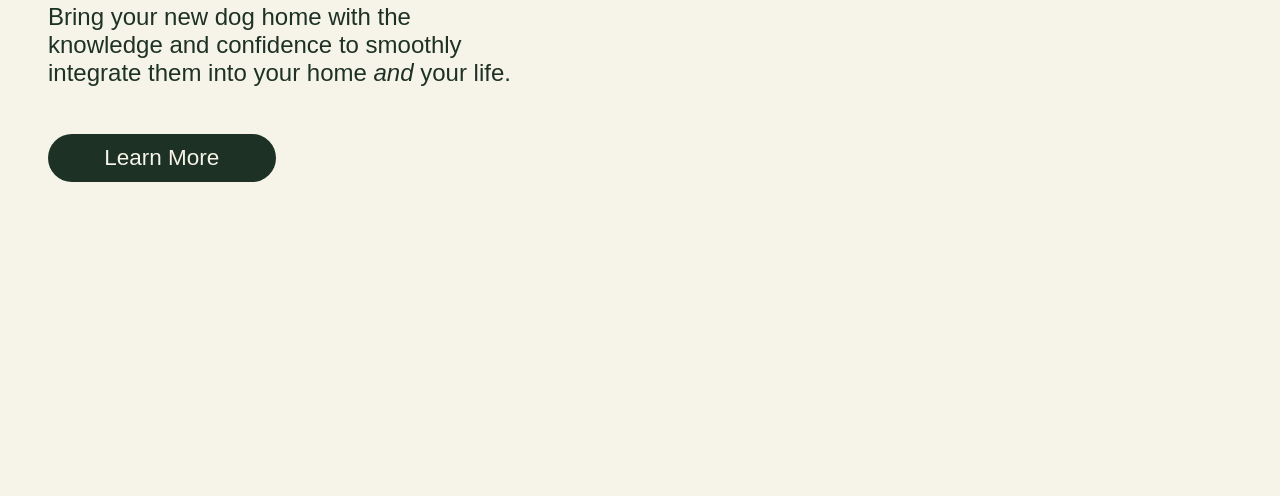
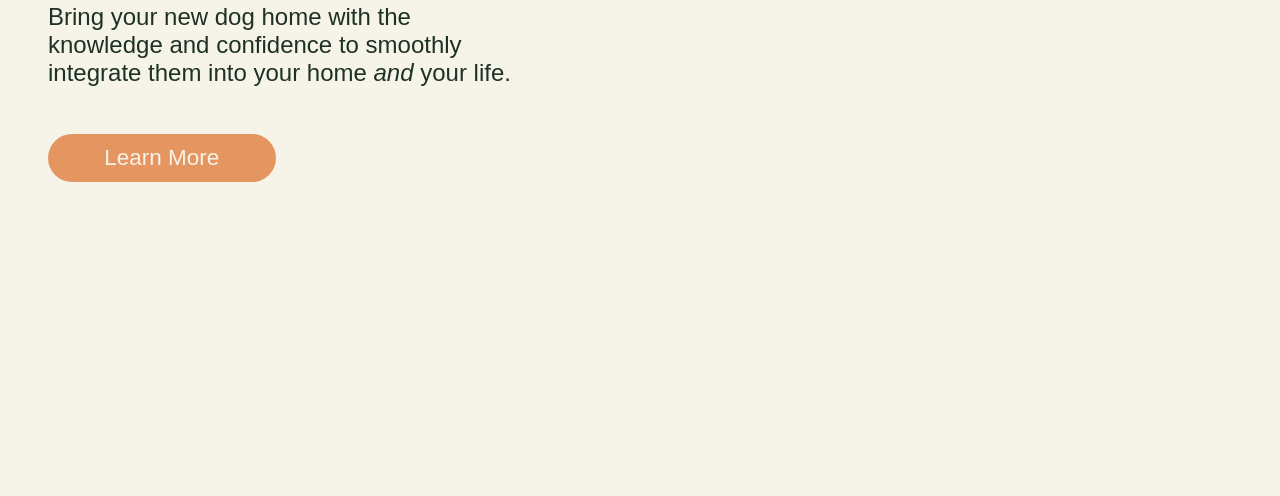
Before and after one commit to p-ssanders/bring-fido-home, a plain HTML site: page index.html in a window 1280 px wide. Shown: the part 304-800 px from the top of the page. Drawn offline with Linux system fonts and the light colour scheme.

Commit message:
button styles

```diff
--- a/styles.css
+++ b/styles.css
@@ -44,7 +44,7 @@ p {
 }
 
 button {
-  background-color: var(--fg-color);
+  background-color: var(--accent-color);
   color: var(--bg-color);
   border-radius: 30px;
   border-width: 0;
```
